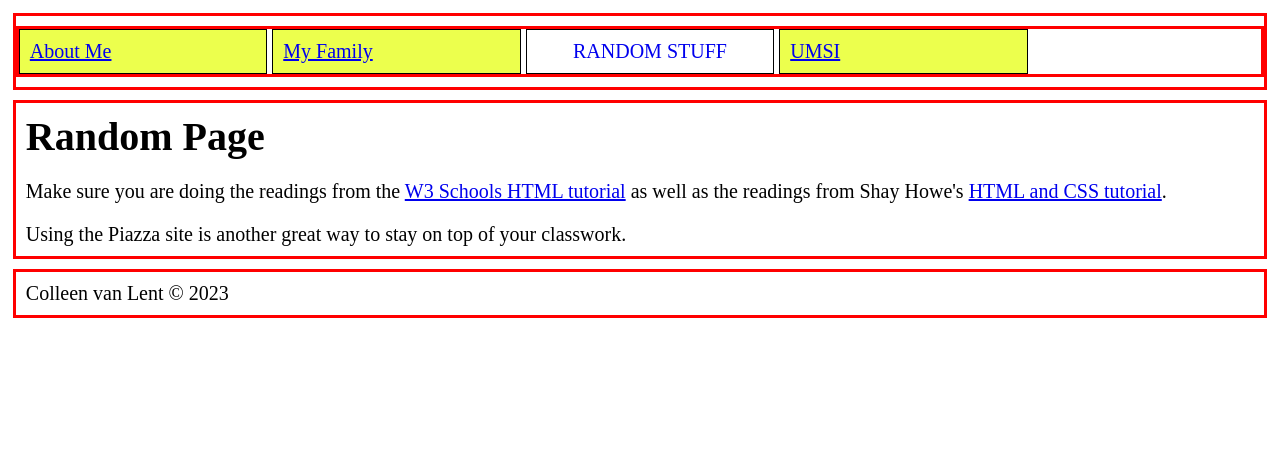
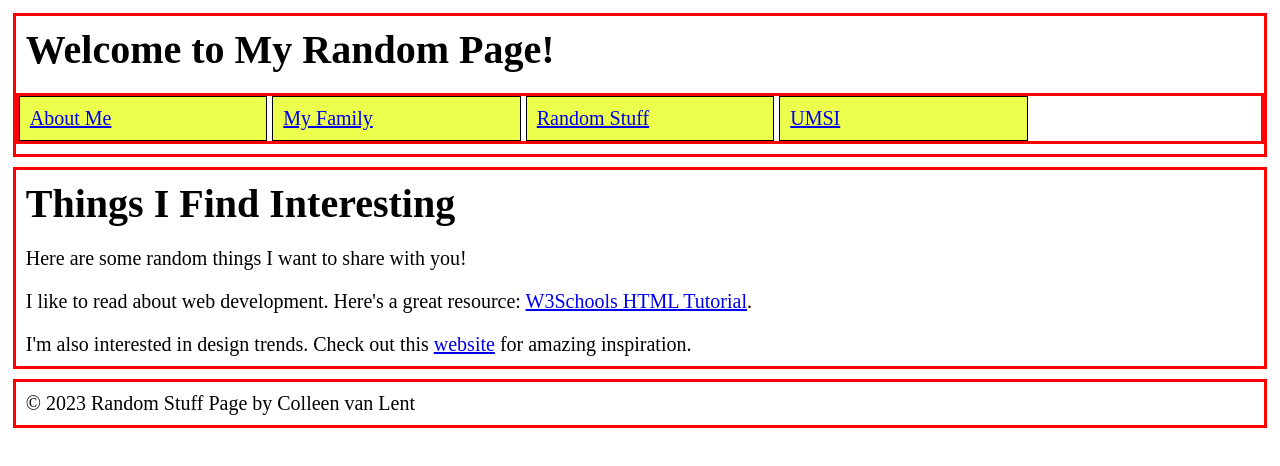
Before and after one commit to aasrithan26/hw1-w25-, a plain HTML site: page HW1 HTML - Deploy and Test/random.html in a window 1280 px wide. Drawn offline with Linux system fonts and the light colour scheme.

Commit message:
Update random.html

```diff
--- a/HW1 HTML - Deploy and Test/random.html
+++ b/HW1 HTML - Deploy and Test/random.html
@@ -3,42 +3,43 @@
 <head>
   <meta charset="UTF-8">
   <meta name="viewport" content="width=device-width, initial-scale=1.0">
-	<link rel="icon" href="imgs/favicon"> <!-- Ensure this points to a valid favicon file -->
-	<link rel="stylesheet" href="css/reset.css"> <!-- Correct filename -->
+  <title>Random Stuff</title>
+	<link rel="icon" href="imgs/favicon.ico" type="image/x-icon">
+	<link rel="stylesheet" href="css/reset.css">
 	<link rel="stylesheet" href="css/style.css">
-	<title>Random Page</title> <!-- Improved title for accessibility -->
 </head>
 <body>
   <header>
-		<!-- Navigation -->
+    <h1>Welcome to My Random Page!</h1>
     <nav>
       <ul>
         <li><a href="index.html">About Me</a></li>
         <li><a href="family.html">My Family</a></li>
-				<li class="active"><a href="random.html">Random Stuff</a></li>
+        <li><a href="random.html">Random Stuff</a></li>
         <li><a href="https://si.umich.edu">UMSI</a></li>
       </ul>
     </nav>
   </header>
 
   <main>
-		<h1>Random Page</h1>
+    <section>
+      <h2>Things I Find Interesting</h2>
+      <p>Here are some random things I want to share with you!</p>
 
-		<section>
       <p>
-				Make sure you are doing the readings from the
-				<a href="https://www.w3schools.com/html/">W3 Schools HTML tutorial</a>
-				as well as the readings from Shay Howe's
-				<a href="https://learn.shayhowe.com/html-css/">HTML and CSS tutorial</a>.
+        I like to read about web development. Here's a great resource:
+        <a href="https://www.w3schools.com/html/default.asp" target="_blank">W3Schools HTML Tutorial</a>.
       </p>
+
       <p>
-				Using the Piazza site is another great way to stay on top of your classwork.
+        I'm also interested in design trends. Check out this
+        <a href="https://dribbble.com" target="_blank">website</a> for amazing inspiration.
       </p>
     </section>
   </main>
 
   <footer>
-		<p>Colleen van Lent &copy; 2023</p>
+    <p>&copy; 2023 Random Stuff Page by Colleen van Lent</p>
   </footer>
 </body>
 </html>
```
Lines whose indentation alone changed are shown as unchanged.
